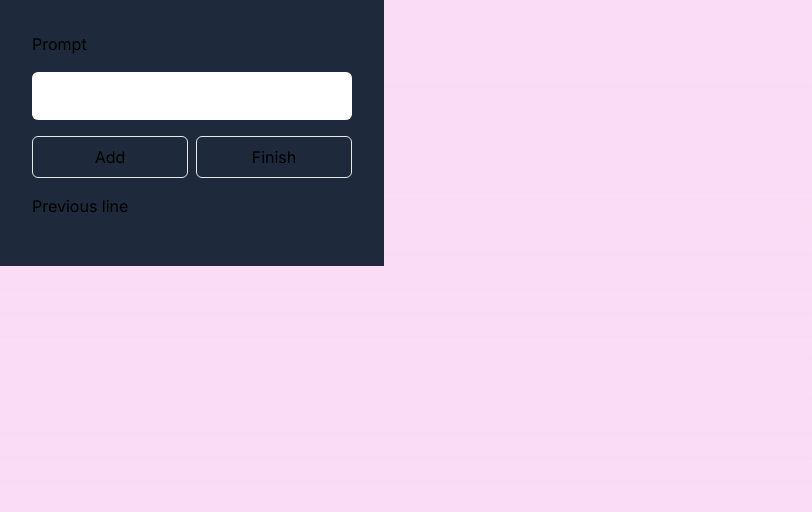
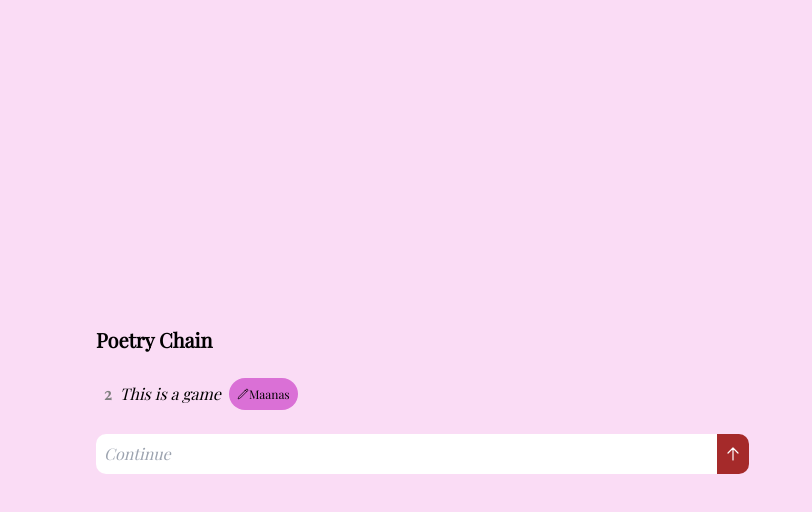
Before and after one commit to jondeaves/ggj24, a Next.js app: page / in a window 1280 px wide. Shown: the top 512 px of the page, without its empty margins (0-812 px from the left). Built offline with nearby package versions, Linux system fonts and the light colour scheme.

Commit message:
Add state and context

```diff
--- a/app/components/main.tsx
+++ b/app/components/main.tsx
@@ -1,12 +1,17 @@
+"use client";
+
 import { Playfair_Display } from "next/font/google";
+import { useContext, useState } from "react";
+import { MainContext } from "../context";
 
 const satisfy = Playfair_Display({ subsets: ["latin"], weight: "400" });
 
-function PreviousLine() {
+function PreviousLine({ entry, turn }: { entry: any; turn: Number }) {
   return (
-    <div className="flex flex-row items-center w-full p-2 space-x-2 italic">
-      <p>This is the previous line...</p>
-      <div className="p-2 text-xs author-tag flex flex-row items-center ">
+    <div className="flex flex-row items-center w-full p-2 space-x-2">
+      <p className="font-bold line-text">{turn.toString()}</p>
+      <p className="italic">{entry.text}</p>
+      <div className="p-2 text-xs author-tag flex flex-row items-center">
         <svg
           xmlns="http://www.w3.org/2000/svg"
           fill="none"
@@ -21,7 +26,7 @@ function PreviousLine() {
             d="m16.862 4.487 1.687-1.688a1.875 1.875 0 1 1 2.652 2.652L6.832 19.82a4.5 4.5 0 0 1-1.897 1.13l-2.685.8.8-2.685a4.5 4.5 0 0 1 1.13-1.897L16.863 4.487Zm0 0L19.5 7.125"
           />
         </svg>
-        Maanas
+        {entry.author}
       </div>
     </div>
   );
@@ -55,15 +60,25 @@ function TextField() {
 }
 
 export default function Main() {
+  const [entries, setEntries] = useState([
+    { text: "A default first line", author: "Bot" },
+    { text: "This is a game", author: "Maanas" },
+  ]);
+
   return (
+    <MainContext.Provider value={{ entries }}>
       <main className={satisfy.className}>
         <div className="main flex min-h-screen min-w-screen flex-col items-start justify-center p-24 space-y-4">
           <div className="flex flex-row">
             <h1 className="text-xl font-bold">Poetry Chain</h1>
           </div>
-        <PreviousLine />
+          <PreviousLine
+            turn={entries.length}
+            entry={entries[entries.length - 1]}
+          />
           <TextField />
         </div>
       </main>
+    </MainContext.Provider>
   );
 }
--- /dev/null
+++ b/app/context.tsx
@@ -0,0 +1,10 @@
+import { Context, createContext } from "react";
+
+type Entry = {
+  text: string;
+  author: string;
+};
+
+export const MainContext = createContext({
+  entries: Array<Entry>(),
+});
--- a/app/globals.css
+++ b/app/globals.css
@@ -23,6 +23,10 @@ body {
   background-color: orchid;
 }
 
+.line-text {
+  color: gray;
+}
+
 .phrase-input {
   border-top-left-radius: 10px;
   border-bottom-left-radius: 10px;
--- a/app/page.tsx
+++ b/app/page.tsx
@@ -1,9 +1,6 @@
+import Main from "./components/main";
 import { SubmissionForm } from "./components/submission-form";
 
 export default function Home() {
-  return (
-    <main>
-      <SubmissionForm />
-    </main>
-  );
+  return <Main />;
 }
```
Lines whose indentation alone changed are shown as unchanged.
